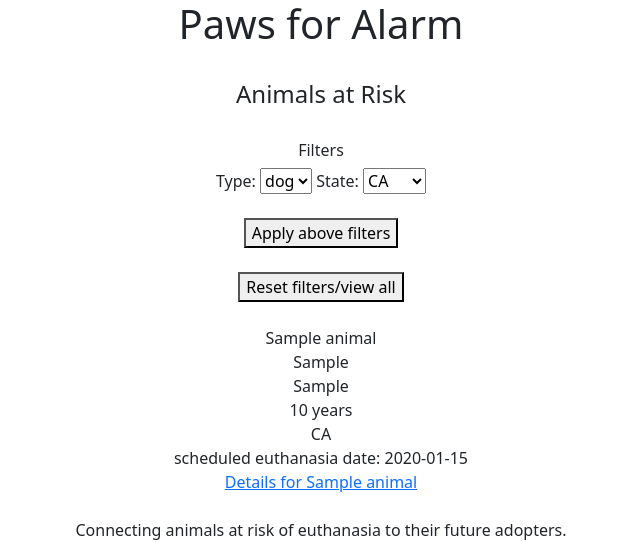
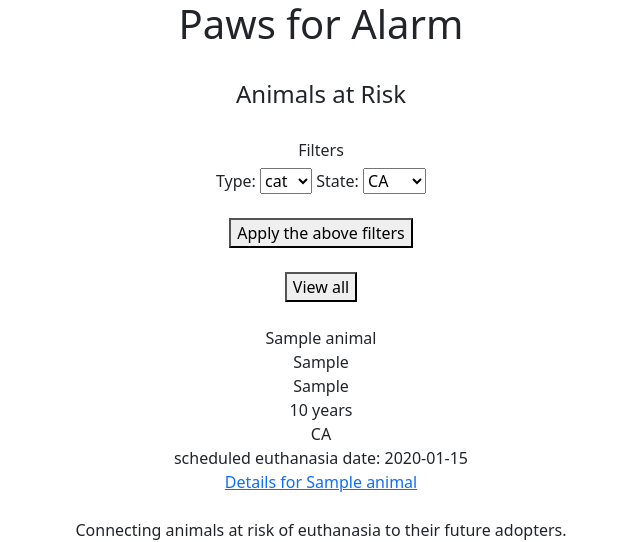
Before and after one commit to katconnors/pawsforalarm, a Flask app: page /animals in a window 1280 px wide. Shown: the top 542 px of the page, without its empty margins (319-959 px from the left). Run offline with Flask 2, Linux system fonts and the light colour scheme; tables that the repository leaves empty hold one stand-in row (values such as "Sample post").

Commit message:
fixed default value of dropdown to reflect selections

```diff
--- a/server.py
+++ b/server.py
@@ -21,8 +21,9 @@ def animals():
 
 
     animals = crud.view_animals(type,state)
+    animal= animals[0]
 
-    return render_template('animals.html',animals=animals)
+    return render_template('animals.html',animals=animals,animal=animal)
 
 
 @app.route('/animals/<id>')
--- a/templates/animals.html
+++ b/templates/animals.html
@@ -14,28 +14,49 @@
 
                             <select name="type" id="type-select">
                                 <!-- <option value="all">all</option> -->
+                                {% if animal.type =='dog' %}
+                                        <option value="dog">dog</option>
+                                        <option value="cat">cat</option>
+
+                                {% else %}
+                                <option value="cat">cat</option>
                                 <option value="dog">dog</option>
-                                <option value="cat">cat</option>
+
+                                {% endif %}
+
                             </select>
 
                             <label for="state-selection">State: </label>
 
                             <select name="state" id="state-select">
                                 <!-- <option value="all">all</option> -->
-                                <option value="CA">CA</option>
-                                <option value="other">other</option>
+
+                                    <!-- update if specifying other states -->
+
+                                    {% if animal.shelter.state =='CA' %}
+                                        <option value="CA">CA</option>
+                                        <option value="other">other</option>
+
+
+                                    {% else %}
+                                    <option value="other">other</option>
+                                    <option value="CA">CA</option>
+
+                                    {% endif %}
+
+
                             </select>
 
 
                             <br>
                             <br>
 
-                            <button type="submit">Apply above filters</button>
+                            <button type="submit">Apply the above filters</button>
                         </form>
                         <br>
 
                         <form action="/animals">
-                            <button type="submit">Reset filters/view all</button>
+                            <button type="submit">View all</button>
                         </form>
                 </div>
             </div>
```
